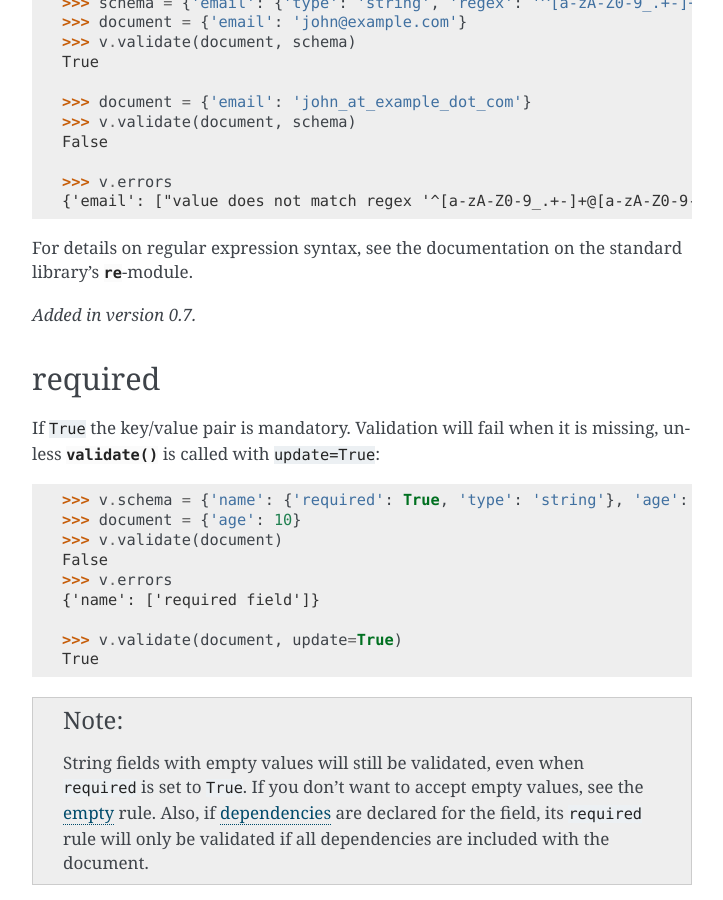
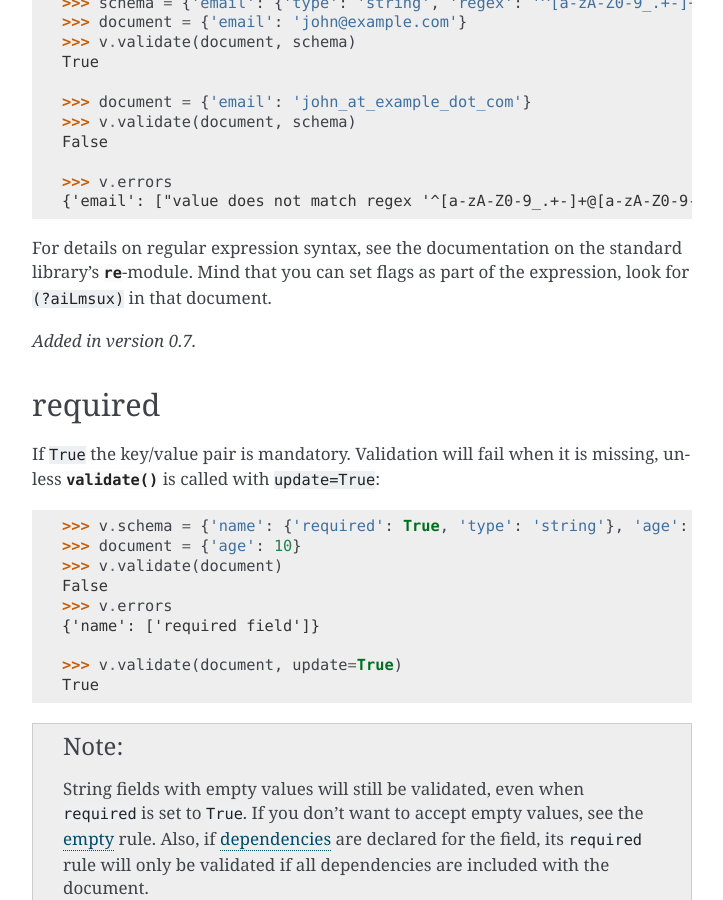
Before and after one commit to pyeve/cerberus, a Sphinx documentation site: the page built from docs/validation-rules.rst, in a window 1280 px wide and 900 px high, scrolled down 8631 px. Shown: the whole window, without its empty margins (388-1111 px from the left). Built offline with Sphinx 7.4.7, drawn with Linux system fonts in a browser that asks for light colours; comment, search, counter and statistics services are not loaded.

Commit message:
Note conc. regex flags in the docs.
solves #173

```diff
--- a/docs/validation-rules.rst
+++ b/docs/validation-rules.rst
@@ -447,7 +447,8 @@ expression. It is only tested on string values.
     {'email': ["value does not match regex '^[a-zA-Z0-9_.+-]+@[a-zA-Z0-9-]+\\.[a-zA-Z0-9-.]+$'"]}
 
 For details on regular expression syntax, see the documentation on the standard
-library's :mod:`re`-module.
+library's :mod:`re`-module. Mind that you can set flags as part of the
+expression, look for ``(?aiLmsux)`` in that document.
 
 .. versionadded:: 0.7
 
```
